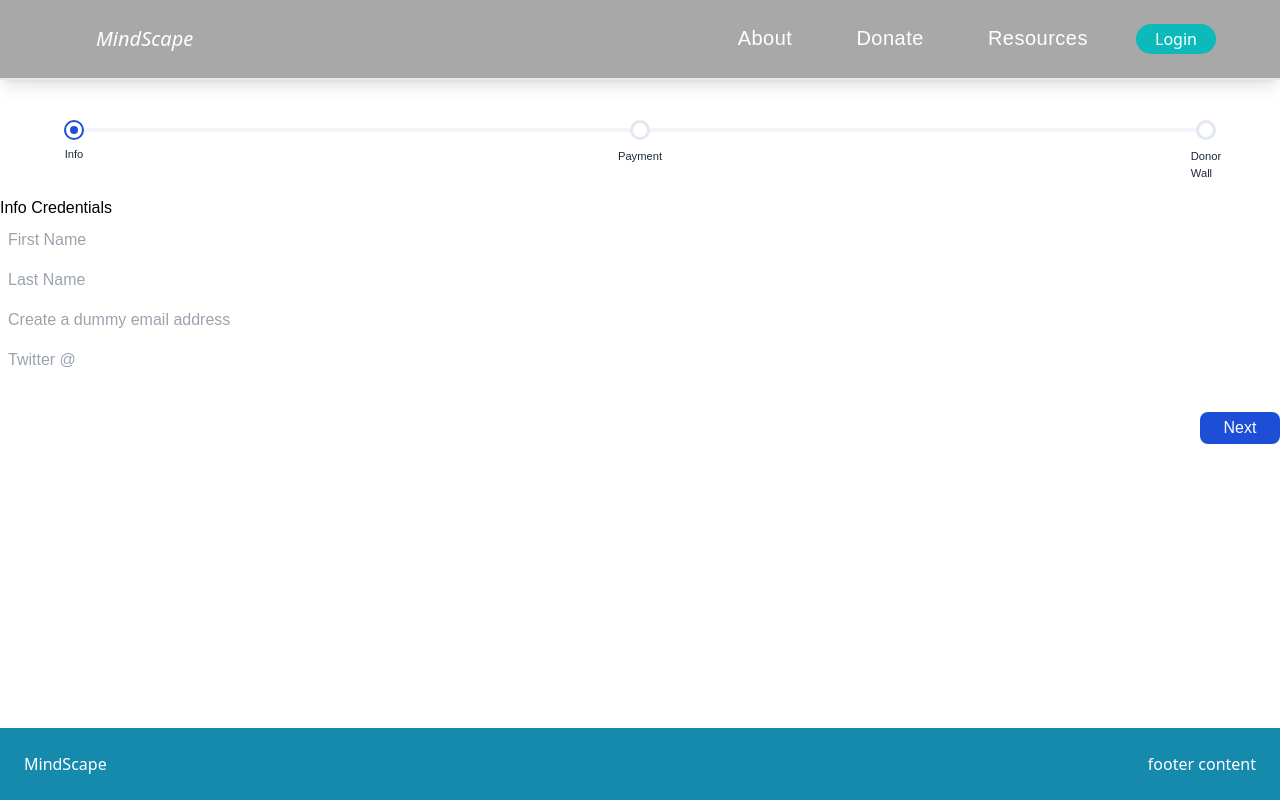
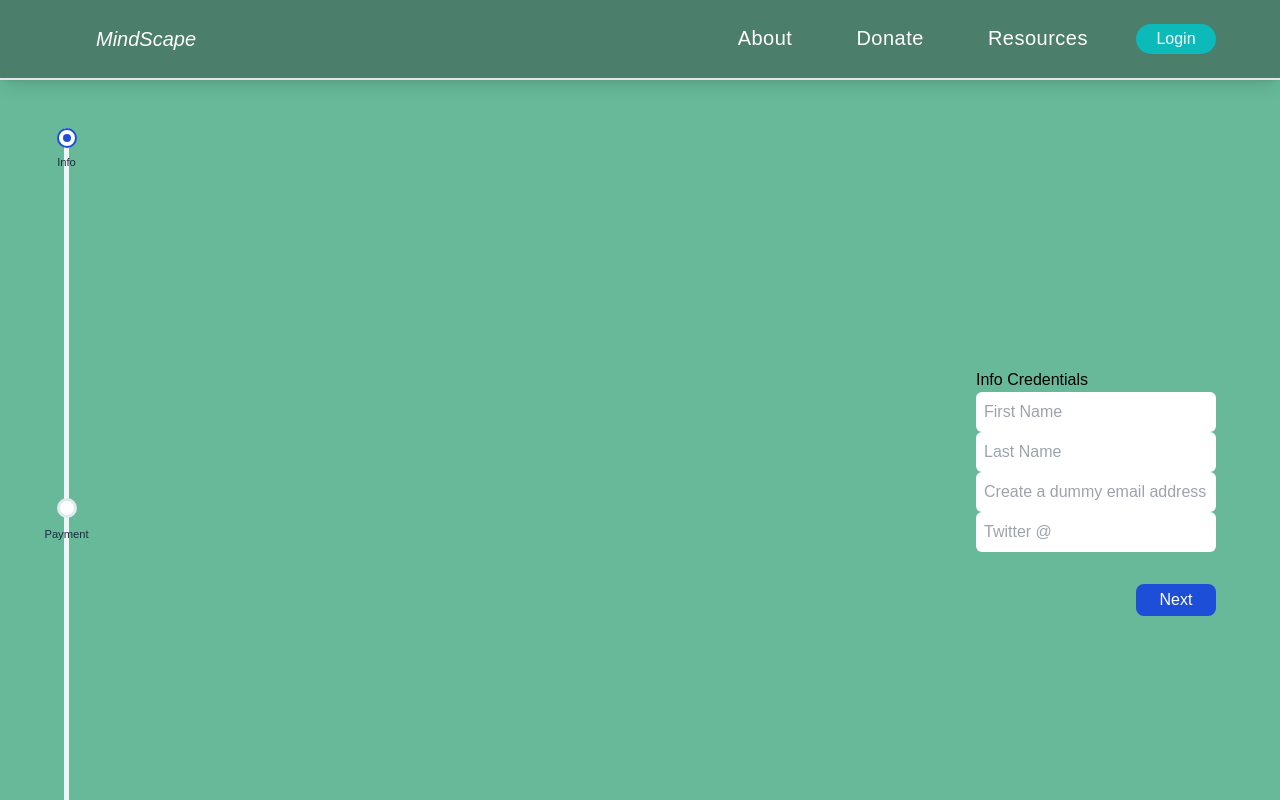
Before and after one commit to morfeli/mental-health-app, a Next.js app: page /donate in a window 1280 px wide. Shown: the top 800 px of the page. Built offline with nearby package versions, Linux system fonts and the light colour scheme; a web font is replaced by a local one.

Commit message:
chore: working on status bar, update ui based on users current step process and if form is valid

```diff
--- a/components/DonatePage/Form.tsx
+++ b/components/DonatePage/Form.tsx
@@ -22,7 +22,10 @@ export const Form = () => {
   };
   //   className="grid grid-cols-1 px-12 gap-y-4 gap-x-"
   return (
-    <form className="pt-8 " onSubmit={submitFormHandler}>
+    <form
+      className="pt-8 xl:flex xl:justify-between xl:items-center xl:w-[90vw] xl:mx-auto"
+      onSubmit={submitFormHandler}
+    >
       <StatusBar status={renderFormType} />
       <div>
         {renderFormType === "infoForm" && (
--- a/components/DonatePage/StatusBar.tsx
+++ b/components/DonatePage/StatusBar.tsx
@@ -8,12 +8,25 @@ type StatusBarProps = {
   status: string;
 };
 
+const statusBarProgress = {
+  infoForm: 0,
+  paymentForm: 50,
+  donorWall: 100,
+};
+
 export const StatusBar = ({ status }: StatusBarProps) => {
   const mindScapeCtx = useMindScapeContext();
 
   return (
     <section className="pt-24 pb-16">
-      <div className="flex items-center justify-between w-[90vw] h-1 bg-slate-100 mx-auto">
+      <div className="flex items-center justify-between w-[90vw] h-1 bg-slate-100 mx-auto xl:flex-col xl:h-[95vh] xl:w-[5px] relative">
+        {/* <div
+          className={classNames("absolute h-1 bg-red-300", {
+            "w-0": status === "infoForm",
+            "w-[50%]": status === "paymentForm",
+            "w-[90vw]": status === "donorWall",
+          })}
+        /> */}
         <div
           className={classNames(
             "relative flex items-center justify-center w-5 h-5 border-2 border-blue-700 rounded-full",
--- a/components/LandingPage/LandingPage.tsx
+++ b/components/LandingPage/LandingPage.tsx
@@ -31,7 +31,7 @@ export const LandingPage = () => {
   return (
     <>
       <Header />
-      <main className="body h-fit">
+      <main>
         <Hero />
         <About />
         <Donate />
--- a/components/UI/Progress.tsx
+++ b/components/UI/Progress.tsx
@@ -10,7 +10,7 @@ const Progress = React.forwardRef<
   <ProgressPrimitive.Root
     ref={ref}
     className={classNames(
-      "relative h-8 w-[350px] mx-auto overflow-hidden rounded-full bg-slate-200 dark:bg-slate-800",
+      "relative h-8 w-[350px] mx-auto overflow-hidden rounded-full bg-[#5e60ce]",
       className
     )}
     {...props}
--- a/package.json
+++ b/package.json
@@ -11,7 +11,6 @@
   "dependencies": {
     "@next/font": "13.1.6",
     "@radix-ui/react-progress": "^1.0.2",
-    "@radix-ui/react-select": "^1.2.1",
     "@types/node": "18.14.0",
     "@types/react": "18.0.28",
     "@types/react-dom": "18.0.11",
@@ -22,7 +21,6 @@
     "npm": "^9.6.2",
     "react": "18.2.0",
     "react-dom": "18.2.0",
-    "react-select": "link:@types/radix-ui/react-select",
     "typescript": "4.9.5"
   },
   "devDependencies": {
--- a/src/pages/_document.tsx
+++ b/src/pages/_document.tsx
@@ -9,7 +9,7 @@ export default function Document() {
           rel="stylesheet"
         ></link>
       </Head>
-      <body>
+      <body className="body">
         <Main />
         <NextScript />
       </body>
--- a/src/pages/donate/index.tsx
+++ b/src/pages/donate/index.tsx
@@ -4,11 +4,11 @@ import { Footer } from "components/LandingPage/Footer/Footer";
 
 export default function DonatePage() {
   return (
-    <div className="flex flex-col justify-between h-screen">
+    <div className="flex flex-col justify-between h-screen font-Author">
       <Header />
-      <main className="font-Author">
-        <Form />
-      </main>
+
+      <Form />
+
       <Footer />
     </div>
   );
```
